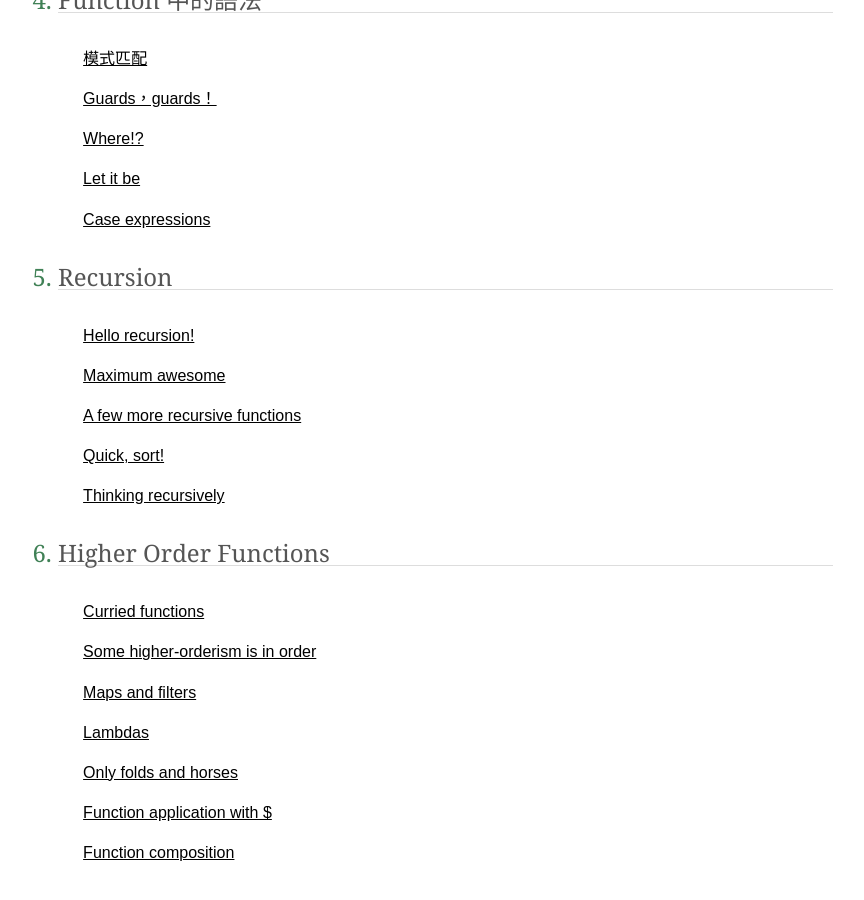
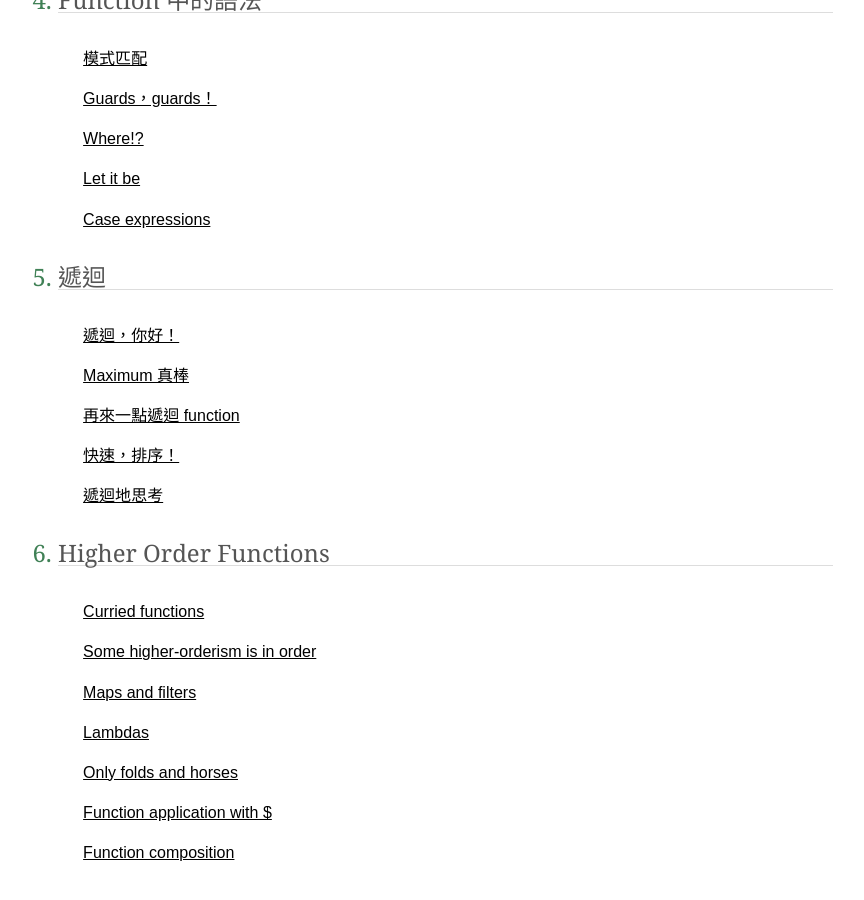
Before and after one commit to jason2506/lyah.zh-tw, a Jekyll site: the page built from index.md, in a window 1280 px wide and 900 px high, scrolled down 943 px. Shown: the whole window, without its empty margins (207-1071 px from the left). Built offline with Jekyll 4.4.1, drawn with Linux system fonts in a browser that asks for light colours; Markdown is read by kramdown in place of the engine named in the settings.

Commit message:
Add the page of Chapter 5.

```diff
--- a/index.md
+++ b/index.md
@@ -27,12 +27,12 @@ class: chapters
     * [Where!?](syntax-in-functions#where)
     * [Let it be](syntax-in-functions#let-it-be)
     * [Case expressions](syntax-in-functions#case-expressions)
-5.  [Recursion](#)
-    * [Hello recursion!](#)
-    * [Maximum awesome](#)
-    * [A few more recursive functions](#)
-    * [Quick, sort!](#)
-    * [Thinking recursively](#)
+5.  [遞迴](recursion)
+    * [遞迴，你好！](recursion#hello-recursion)
+    * [Maximum 真棒](recursion#maximum-awesome)
+    * [再來一點遞迴 function](recursion#a-few-more-recursive-functions)
+    * [快速，排序！](recursion#quick-sort)
+    * [遞迴地思考](recursion#thinking-recursively)
 6.  [Higher Order Functions](#)
     * [Curried functions](#)
     * [Some higher-orderism is in order](#)
--- /dev/null
+++ b/recursion/index.md
@@ -0,0 +1,17 @@
+---
+layout: page
+title: 遞迴
+prev:
+    url: syntax-in-functions
+    title: Function 中的語法
+---
+
+## <a name="hello-recursion">遞迴，你好！</a>
+
+## <a name="maximum-awesome">Maximum 真棒</a>
+
+## <a name="a-few-more-recursive-functions">再來一點遞迴 function</a>
+
+## <a name="quick-sort">快速，排序！</a>
+
+## <a name="thinking-recursively">遞迴地思考</a>
```
Also changed, not shown: syntax-in-functions/index.md (+3 -0 lines).
